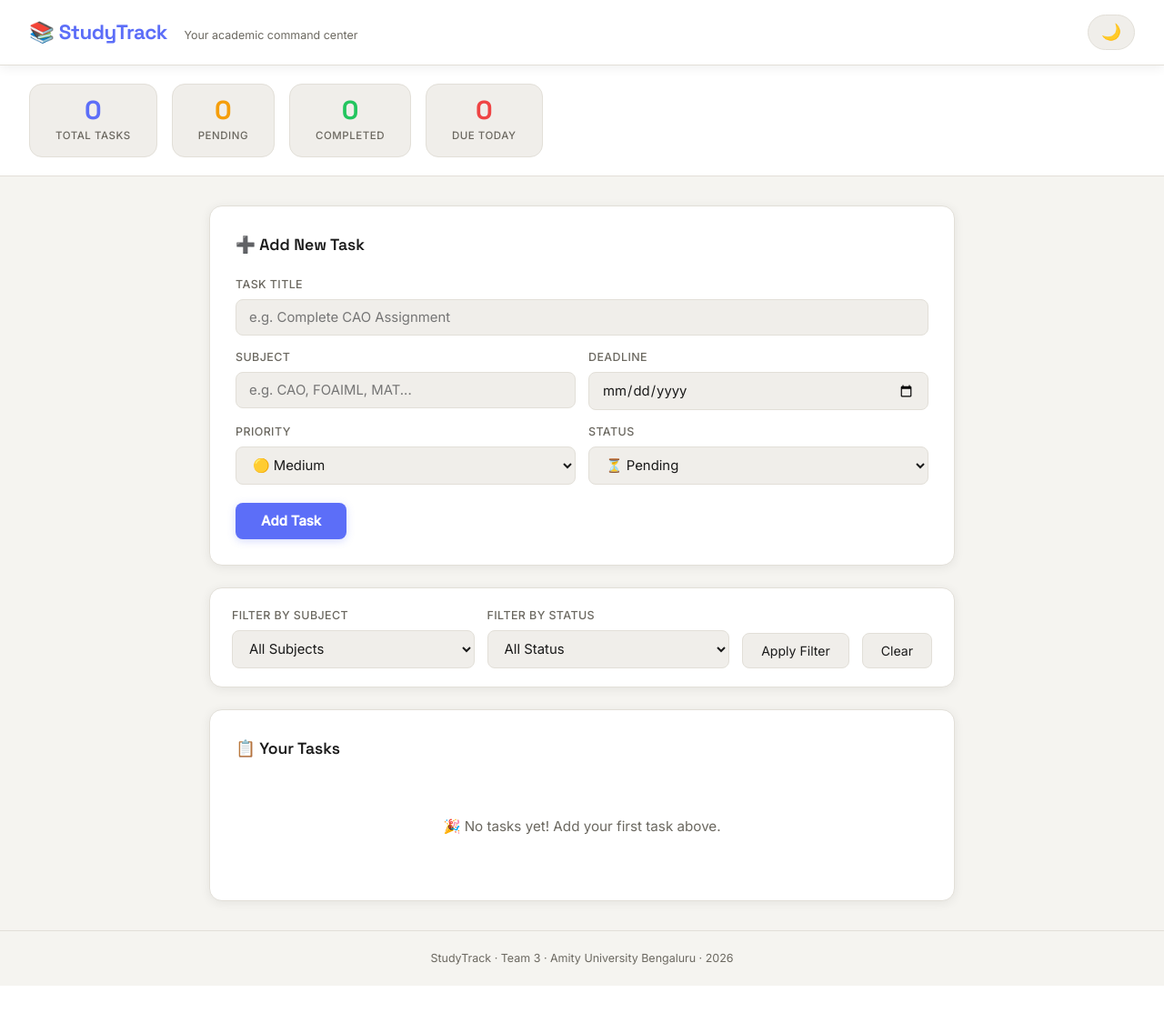
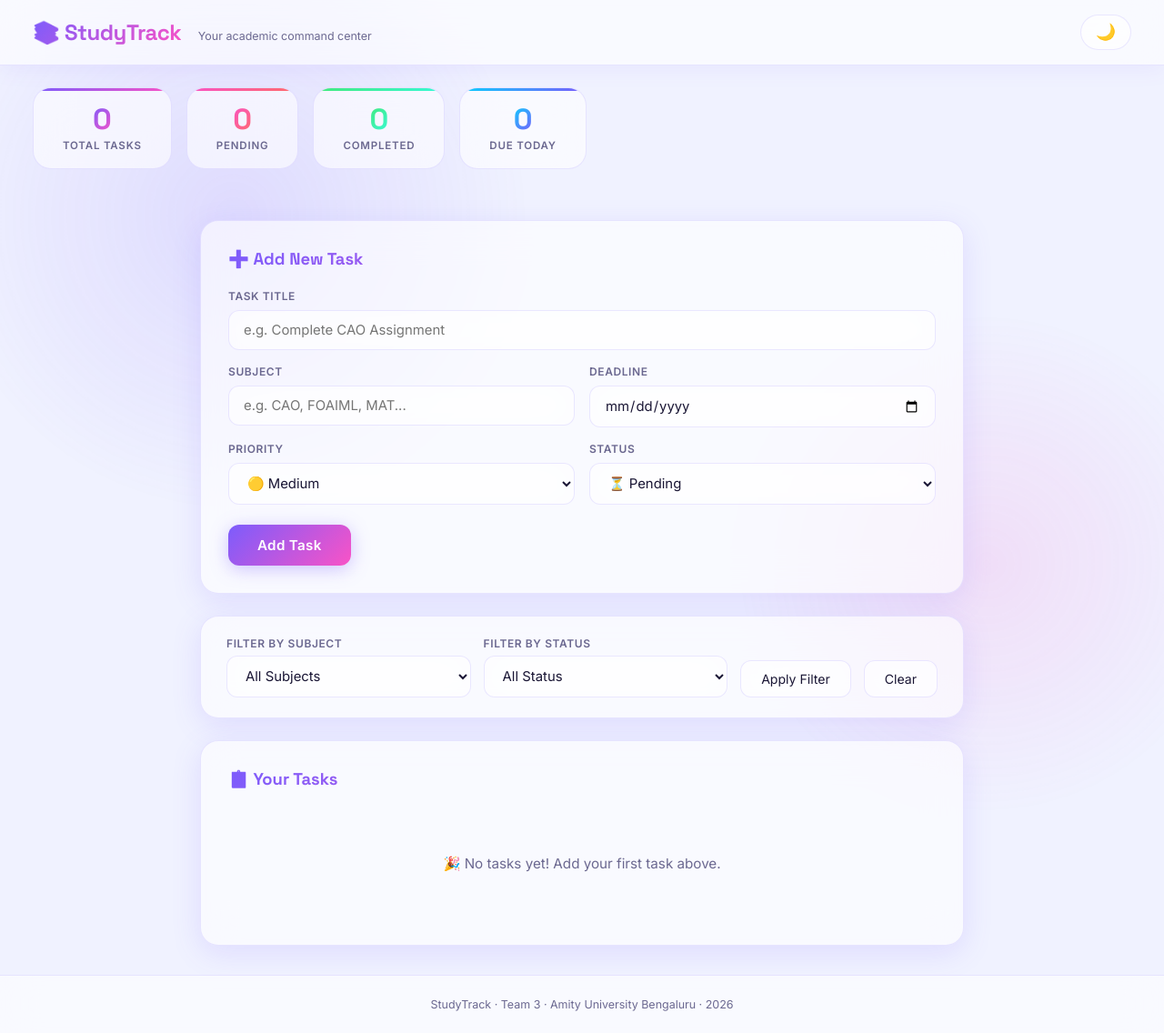
Before and after one commit to konduruyuvashree/student-task-tracker, a Flask app: page / in a window 1280 px wide. Shown: the whole page at 91% size. Before the commit the page ends 1084 px from the top, so only its background shows below. Run offline with Flask 3, Linux system fonts and the light colour scheme; data that the repository does not hold is empty.

Commit message:
style: upgrade UI with glassmorphism and gradient design

```diff
--- a/student-task-tracker/static/css/style.css
+++ b/student-task-tracker/static/css/style.css
@@ -1,46 +1,48 @@
 /* =====================
-   CSS VARIABLES - THEMES
+   IMPORTS & VARIABLES
    ===================== */
+@import url('https://fonts.googleapis.com/css2?family=Space+Grotesk:wght@300;400;500;600;700&family=Inter:wght@300;400;500;600&display=swap');
+
 :root {
-    --bg: #f5f4f0;
-    --surface: #ffffff;
-    --surface2: #f0eeea;
-    --border: #e2dfd8;
-    --text: #1a1a1a;
-    --text-muted: #6b6860;
-    --accent: #5c6ef8;
-    --accent-hover: #4a5ce6;
-    --accent-light: #eef0ff;
+    --bg: #f0f2ff;
+    --bg2: #e8ebff;
+    --surface: rgba(255,255,255,0.75);
+    --surface2: rgba(255,255,255,0.5);
+    --glass: rgba(255,255,255,0.6);
+    --border: rgba(120,100,255,0.15);
+    --text: #1a1635;
+    --text-muted: #6b6890;
+    --accent: #7c5cfc;
+    --accent2: #f953c6;
+    --accent3: #0acffe;
+    --grad1: linear-gradient(135deg, #7c5cfc, #f953c6);
+    --grad2: linear-gradient(135deg, #0acffe, #7c5cfc);
+    --grad3: linear-gradient(135deg, #f953c6, #ff6b6b);
+    --grad4: linear-gradient(135deg, #43e97b, #38f9d7);
     --success: #22c55e;
-    --success-light: #dcfce7;
+    --success-light: rgba(34,197,94,0.12);
     --warning: #f59e0b;
-    --warning-light: #fef3c7;
+    --warning-light: rgba(245,158,11,0.12);
     --danger: #ef4444;
-    --danger-light: #fee2e2;
-    --shadow: 0 2px 12px rgba(0,0,0,0.07);
-    --shadow-hover: 0 6px 24px rgba(0,0,0,0.12);
-    --radius: 14px;
-    --radius-sm: 8px;
+    --danger-light: rgba(239,68,68,0.12);
+    --shadow: 0 8px 32px rgba(124,92,252,0.15);
+    --shadow-hover: 0 16px 48px rgba(124,92,252,0.25);
+    --radius: 20px;
+    --radius-sm: 12px;
+    --blur: blur(20px);
 }
 
 [data-theme="dark"] {
-    --bg: #0f0f13;
-    --surface: #1a1a22;
-    --surface2: #22222e;
-    --border: #2e2e3e;
-    --text: #f0eff8;
-    --text-muted: #8b8aa0;
-    --accent: #7c8dff;
-    --accent-hover: #6b7df0;
-    --accent-light: #1e2040;
-    --success: #4ade80;
-    --success-light: #052e16;
-    --warning: #fbbf24;
-    --warning-light: #1c1508;
-    --danger: #f87171;
-    --danger-light: #2d0a0a;
-    --shadow: 0 2px 12px rgba(0,0,0,0.3);
-    --shadow-hover: 0 6px 24px rgba(0,0,0,0.5);
+    --bg: #0a0815;
+    --bg2: #100d20;
+    --surface: rgba(20,16,40,0.85);
+    --surface2: rgba(30,24,60,0.7);
+    --glass: rgba(20,16,40,0.7);
+    --border: rgba(124,92,252,0.2);
+    --text: #f0eeff;
+    --text-muted: #8b88b0;
+    --shadow: 0 8px 32px rgba(0,0,0,0.4);
+    --shadow-hover: 0 16px 48px rgba(124,92,252,0.3);
 }
 
 /* =====================
@@ -53,9 +55,36 @@ body {
     background: var(--bg);
     color: var(--text);
     min-height: 100vh;
-    transition: background 0.3s, color 0.3s;
-    line-height: 1.6;
+    transition: background 0.4s, color 0.4s;
+    position: relative;
+    overflow-x: hidden;
 }
+
+/* Animated background blobs */
+body::before {
+    content: '';
+    position: fixed;
+    width: 600px; height: 600px;
+    background: radial-gradient(circle, rgba(124,92,252,0.15), transparent 70%);
+    top: -100px; left: -100px;
+    border-radius: 50%;
+    pointer-events: none;
+    animation: blobMove 8s ease-in-out infinite alternate;
+    z-index: 0;
+}
+body::after {
+    content: '';
+    position: fixed;
+    width: 500px; height: 500px;
+    background: radial-gradient(circle, rgba(249,83,198,0.12), transparent 70%);
+    bottom: -100px; right: -100px;
+    border-radius: 50%;
+    pointer-events: none;
+    animation: blobMove2 10s ease-in-out infinite alternate;
+    z-index: 0;
+}
+@keyframes blobMove { to { transform: translate(60px, 40px) scale(1.1); } }
+@keyframes blobMove2 { to { transform: translate(-60px, -40px) scale(1.15); } }
 
 /* =====================
    NAVBAR
@@ -64,20 +93,25 @@ body {
     display: flex;
     align-items: center;
     justify-content: space-between;
-    padding: 16px 32px;
-    background: var(--surface);
+    padding: 16px 36px;
+    background: var(--glass);
+    backdrop-filter: var(--blur);
+    -webkit-backdrop-filter: var(--blur);
     border-bottom: 1px solid var(--border);
     position: sticky;
     top: 0;
     z-index: 100;
-    box-shadow: var(--shadow);
+    box-shadow: 0 4px 24px rgba(124,92,252,0.08);
 }
 
 .logo {
     font-family: 'Space Grotesk', sans-serif;
-    font-size: 1.4rem;
+    font-size: 1.5rem;
     font-weight: 700;
-    color: var(--accent);
+    background: var(--grad1);
+    -webkit-background-clip: text;
+    -webkit-text-fill-color: transparent;
+    background-clip: text;
     letter-spacing: -0.5px;
 }
 
@@ -92,13 +126,19 @@ body {
     background: var(--surface2);
     border: 1px solid var(--border);
     border-radius: 50px;
-    padding: 8px 14px;
+    padding: 8px 16px;
     font-size: 1.1rem;
     cursor: pointer;
-    transition: all 0.2s;
+    transition: all 0.3s;
     color: var(--text);
+    backdrop-filter: var(--blur);
 }
-.theme-toggle:hover { background: var(--accent-light); transform: scale(1.05); }
+.theme-toggle:hover {
+    background: var(--grad1);
+    border-color: transparent;
+    transform: scale(1.05);
+    box-shadow: 0 4px 20px rgba(124,92,252,0.4);
+}
 
 /* =====================
    STATS BAR
@@ -106,72 +146,100 @@ body {
 .stats-bar {
     display: flex;
     gap: 16px;
-    padding: 20px 32px;
-    background: var(--surface);
-    border-bottom: 1px solid var(--border);
+    padding: 24px 36px;
     overflow-x: auto;
+    position: relative;
+    z-index: 1;
 }
 
 .stat-card {
     display: flex;
     flex-direction: column;
     align-items: center;
-    background: var(--surface2);
+    background: var(--glass);
+    backdrop-filter: var(--blur);
     border: 1px solid var(--border);
     border-radius: var(--radius);
-    padding: 14px 28px;
-    min-width: 110px;
-    gap: 4px;
+    padding: 18px 32px;
+    min-width: 120px;
+    gap: 6px;
+    transition: transform 0.3s, box-shadow 0.3s;
+    position: relative;
+    overflow: hidden;
 }
+.stat-card::before {
+    content: '';
+    position: absolute;
+    top: 0; left: 0; right: 0;
+    height: 3px;
+    background: var(--grad1);
+    border-radius: 3px 3px 0 0;
+}
+.stat-card:nth-child(2)::before { background: var(--grad3); }
+.stat-card:nth-child(3)::before { background: var(--grad4); }
+.stat-card:nth-child(4)::before { background: var(--grad2); }
+.stat-card:hover { transform: translateY(-4px); box-shadow: var(--shadow-hover); }
 
 .stat-num {
     font-family: 'Space Grotesk', sans-serif;
-    font-size: 1.8rem;
+    font-size: 2rem;
     font-weight: 700;
-    color: var(--accent);
+    background: var(--grad1);
+    -webkit-background-clip: text;
+    -webkit-text-fill-color: transparent;
+    background-clip: text;
     line-height: 1;
 }
-.stat-num.pending { color: var(--warning); }
-.stat-num.done { color: var(--success); }
-.stat-num.urgent { color: var(--danger); }
+.stat-num.pending { background: var(--grad3); -webkit-background-clip: text; background-clip: text; }
+.stat-num.done { background: var(--grad4); -webkit-background-clip: text; background-clip: text; }
+.stat-num.urgent { background: var(--grad2); -webkit-background-clip: text; background-clip: text; }
 
 .stat-label {
     font-size: 0.72rem;
     color: var(--text-muted);
     text-transform: uppercase;
-    letter-spacing: 0.5px;
-    font-weight: 500;
+    letter-spacing: 0.8px;
+    font-weight: 600;
 }
 
 /* =====================
    MAIN CONTENT
    ===================== */
 .main-content {
-    max-width: 860px;
+    max-width: 880px;
     margin: 32px auto;
     padding: 0 20px;
     display: flex;
     flex-direction: column;
     gap: 24px;
+    position: relative;
+    z-index: 1;
 }
 
 /* =====================
    PANELS
    ===================== */
 .panel {
-    background: var(--surface);
+    background: var(--glass);
+    backdrop-filter: var(--blur);
+    -webkit-backdrop-filter: var(--blur);
     border: 1px solid var(--border);
     border-radius: var(--radius);
-    padding: 28px;
+    padding: 30px;
     box-shadow: var(--shadow);
+    transition: box-shadow 0.3s;
 }
+.panel:hover { box-shadow: var(--shadow-hover); }
 
 .panel-title {
     font-family: 'Space Grotesk', sans-serif;
-    font-size: 1.1rem;
-    font-weight: 600;
-    margin-bottom: 20px;
-    color: var(--text);
+    font-size: 1.15rem;
+    font-weight: 700;
+    margin-bottom: 22px;
+    background: var(--grad1);
+    -webkit-background-clip: text;
+    -webkit-text-fill-color: transparent;
+    background-clip: text;
 }
 
 /* =====================
@@ -180,56 +248,61 @@ body {
 .form-grid {
     display: grid;
     grid-template-columns: 1fr 1fr;
-    gap: 14px;
-    margin-bottom: 20px;
+    gap: 16px;
+    margin-bottom: 22px;
 }
-
-.form-group { display: flex; flex-direction: column; gap: 6px; }
+.form-group { display: flex; flex-direction: column; gap: 8px; }
 .form-group.full-width { grid-column: 1 / -1; }
 
 label {
-    font-size: 0.78rem;
-    font-weight: 500;
+    font-size: 0.75rem;
+    font-weight: 600;
     color: var(--text-muted);
     text-transform: uppercase;
-    letter-spacing: 0.4px;
+    letter-spacing: 0.6px;
 }
 
 input[type="text"], input[type="date"], select {
     background: var(--surface2);
     border: 1.5px solid var(--border);
     border-radius: var(--radius-sm);
-    padding: 10px 14px;
+    padding: 12px 16px;
     font-size: 0.93rem;
     color: var(--text);
     font-family: 'Inter', sans-serif;
-    transition: border-color 0.2s, box-shadow 0.2s;
+    transition: all 0.3s;
     outline: none;
     width: 100%;
+    backdrop-filter: var(--blur);
 }
-
 input:focus, select:focus {
     border-color: var(--accent);
-    box-shadow: 0 0 0 3px var(--accent-light);
+    box-shadow: 0 0 0 4px rgba(124,92,252,0.12);
+    background: var(--surface);
 }
 
 /* =====================
    BUTTONS
    ===================== */
 .btn-primary {
-    background: var(--accent);
+    background: var(--grad1);
     color: #fff;
     border: none;
     border-radius: var(--radius-sm);
-    padding: 11px 28px;
-    font-size: 0.93rem;
-    font-weight: 600;
+    padding: 13px 32px;
+    font-size: 0.95rem;
+    font-weight: 700;
     cursor: pointer;
     font-family: 'Inter', sans-serif;
-    transition: background 0.2s, transform 0.15s, box-shadow 0.2s;
-    box-shadow: 0 2px 8px rgba(92, 110, 248, 0.25);
+    transition: all 0.3s;
+    box-shadow: 0 4px 20px rgba(124,92,252,0.35);
+    letter-spacing: 0.3px;
 }
-.btn-primary:hover { background: var(--accent-hover); transform: translateY(-1px); box-shadow: 0 4px 14px rgba(92,110,248,0.35); }
+.btn-primary:hover {
+    transform: translateY(-2px);
+    box-shadow: 0 8px 30px rgba(124,92,252,0.5);
+    filter: brightness(1.1);
+}
 .btn-primary:active { transform: translateY(0); }
 
 .btn-ghost {
@@ -237,13 +310,19 @@ input:focus, select:focus {
     color: var(--text);
     border: 1.5px solid var(--border);
     border-radius: var(--radius-sm);
-    padding: 10px 20px;
+    padding: 11px 22px;
     font-size: 0.88rem;
     cursor: pointer;
     font-family: 'Inter', sans-serif;
-    transition: all 0.2s;
+    transition: all 0.3s;
+    backdrop-filter: var(--blur);
 }
-.btn-ghost:hover { background: var(--accent-light); border-color: var(--accent); color: var(--accent); }
+.btn-ghost:hover {
+    background: rgba(124,92,252,0.1);
+    border-color: var(--accent);
+    color: var(--accent);
+    transform: translateY(-1px);
+}
 
 /* =====================
    FILTER BAR
@@ -252,104 +331,148 @@ input:focus, select:focus {
     display: flex;
     align-items: flex-end;
     gap: 14px;
-    background: var(--surface);
+    background: var(--glass);
+    backdrop-filter: var(--blur);
     border: 1px solid var(--border);
     border-radius: var(--radius);
-    padding: 20px 24px;
+    padding: 22px 28px;
     box-shadow: var(--shadow);
     flex-wrap: wrap;
 }
-
 .filter-group { display: flex; flex-direction: column; gap: 6px; flex: 1; min-width: 140px; }
 
 /* =====================
    REMINDER BANNER
    ===================== */
 .reminder-banner {
-    background: var(--danger-light);
-    border: 1.5px solid var(--danger);
+    background: linear-gradient(135deg, rgba(239,68,68,0.15), rgba(249,83,198,0.1));
+    border: 1.5px solid rgba(239,68,68,0.3);
     border-radius: var(--radius-sm);
-    padding: 14px 20px;
+    padding: 16px 22px;
     display: flex;
     align-items: center;
     justify-content: space-between;
     color: var(--danger);
-    font-weight: 500;
+    font-weight: 600;
     font-size: 0.9rem;
+    backdrop-filter: var(--blur);
+    animation: pulse 2s ease-in-out infinite;
+}
+@keyframes pulse {
+    0%, 100% { box-shadow: 0 0 0 0 rgba(239,68,68,0.2); }
+    50% { box-shadow: 0 0 0 6px rgba(239,68,68,0); }
 }
 .reminder-banner button {
-    background: none;
-    border: none;
-    cursor: pointer;
-    color: var(--danger);
-    font-size: 1rem;
+    background: none; border: none; cursor: pointer;
+    color: var(--danger); font-size: 1rem; opacity: 0.7;
+    transition: opacity 0.2s;
 }
+.reminder-banner button:hover { opacity: 1; }
 
 /* =====================
    TASK CARDS
    ===================== */
-.task-list { display: flex; flex-direction: column; gap: 12px; }
+.task-list { display: flex; flex-direction: column; gap: 14px; }
 
 .task-card {
     background: var(--surface2);
-    border: 1.5px solid var(--border);
+    backdrop-filter: var(--blur);
+    border: 1px solid var(--border);
     border-radius: var(--radius-sm);
-    padding: 16px 20px;
+    padding: 18px 22px;
     display: flex;
     align-items: center;
     gap: 16px;
-    transition: box-shadow 0.2s, transform 0.15s, border-color 0.2s;
-    cursor: default;
+    transition: all 0.3s;
+    position: relative;
+    overflow: hidden;
 }
-.task-card:hover { box-shadow: var(--shadow-hover); transform: translateY(-2px); border-color: var(--accent); }
-.task-card.completed { opacity: 0.6; }
+.task-card::before {
+    content: '';
+    position: absolute;
+    left: 0; top: 0; bottom: 0;
+    width: 3px;
+    background: var(--grad1);
+    border-radius: 3px 0 0 3px;
+}
+.task-card:hover {
+    box-shadow: var(--shadow-hover);
+    transform: translateX(4px);
+    border-color: rgba(124,92,252,0.3);
+    background: var(--surface);
+}
+.task-card.completed { opacity: 0.55; }
 .task-card.completed .task-title { text-decoration: line-through; }
+.task-card.completed::before { background: var(--grad4); }
 
 .task-priority-dot {
-    width: 10px; height: 10px;
+    width: 12px; height: 12px;
     border-radius: 50%;
     flex-shrink: 0;
 }
-.priority-High { background: var(--danger); box-shadow: 0 0 6px var(--danger); }
-.priority-Medium { background: var(--warning); box-shadow: 0 0 6px var(--warning); }
-.priority-Low { background: var(--success); box-shadow: 0 0 6px var(--success); }
+.priority-High { background: var(--danger); box-shadow: 0 0 8px var(--danger); }
+.priority-Medium { background: var(--warning); box-shadow: 0 0 8px var(--warning); }
+.priority-Low { background: var(--success); box-shadow: 0 0 8px var(--success); }
 
 .task-body { flex: 1; min-width: 0; }
-.task-title { font-weight: 600; font-size: 0.95rem; margin-bottom: 4px; white-space: nowrap; overflow: hidden; text-overflow: ellipsis; }
-.task-meta { display: flex; gap: 10px; flex-wrap: wrap; }
+.task-title {
+    font-weight: 700;
+    font-size: 0.97rem;
+    margin-bottom: 6px;
+    white-space: nowrap;
+    overflow: hidden;
+    text-overflow: ellipsis;
+    font-family: 'Space Grotesk', sans-serif;
+}
+.task-meta { display: flex; gap: 8px; flex-wrap: wrap; }
 
 .badge {
-    font-size: 0.72rem;
-    padding: 2px 10px;
+    font-size: 0.7rem;
+    padding: 3px 12px;
     border-radius: 50px;
-    font-weight: 500;
-    border: 1px solid transparent;
+    font-weight: 600;
+    letter-spacing: 0.3px;
 }
-.badge-subject { background: var(--accent-light); color: var(--accent); border-color: var(--accent); }
-.badge-deadline { background: var(--warning-light); color: var(--warning); }
-.badge-deadline.overdue { background: var(--danger-light); color: var(--danger); }
+.badge-subject {
+    background: linear-gradient(135deg, rgba(124,92,252,0.15), rgba(249,83,198,0.1));
+    color: var(--accent);
+    border: 1px solid rgba(124,92,252,0.25);
+}
+.badge-deadline { background: var(--warning-light); color: var(--warning); border: 1px solid rgba(245,158,11,0.2); }
+.badge-deadline.overdue { background: var(--danger-light); color: var(--danger); border: 1px solid rgba(239,68,68,0.2); }
 .badge-status-Pending { background: var(--warning-light); color: var(--warning); }
-.badge-status-In.Progress { background: var(--accent-light); color: var(--accent); }
+.badge-status-In { background: rgba(10,207,254,0.1); color: var(--accent3); }
 .badge-status-Completed { background: var(--success-light); color: var(--success); }
 
 .task-actions { display: flex; gap: 8px; }
 
 .btn-icon {
-    background: none;
-    border: 1.5px solid var(--border);
+    background: var(--surface);
+    border: 1px solid var(--border);
     border-radius: var(--radius-sm);
-    padding: 6px 10px;
+    padding: 8px 12px;
     cursor: pointer;
     font-size: 0.85rem;
-    transition: all 0.2s;
+    transition: all 0.3s;
     color: var(--text-muted);
+    backdrop-filter: var(--blur);
 }
-.btn-icon:hover { background: var(--accent-light); border-color: var(--accent); color: var(--accent); }
-.btn-icon.delete:hover { background: var(--danger-light); border-color: var(--danger); color: var(--danger); }
+.btn-icon:hover {
+    background: rgba(124,92,252,0.12);
+    border-color: var(--accent);
+    transform: scale(1.1);
+    box-shadow: 0 4px 12px rgba(124,92,252,0.2);
+}
+.btn-icon.delete:hover {
+    background: var(--danger-light);
+    border-color: var(--danger);
+    color: var(--danger);
+    box-shadow: 0 4px 12px rgba(239,68,68,0.2);
+}
 
 .empty-state {
     text-align: center;
-    padding: 40px;
+    padding: 50px;
     color: var(--text-muted);
     font-size: 0.95rem;
 }
@@ -359,44 +482,64 @@ input:focus, select:focus {
    ===================== */
 .modal-overlay {
     position: fixed; inset: 0;
-    background: rgba(0,0,0,0.5);
+    background: rgba(10,8,20,0.6);
     z-index: 200;
     display: flex;
     align-items: center;
     justify-content: center;
-    backdrop-filter: blur(4px);
+    backdrop-filter: blur(8px);
 }
 
 .modal {
-    background: var(--surface);
+    background: var(--glass);
+    backdrop-filter: var(--blur);
     border: 1px solid var(--border);
     border-radius: var(--radius);
-    padding: 32px;
+    padding: 36px;
     width: 90%;
-    max-width: 520px;
-    box-shadow: 0 20px 60px rgba(0,0,0,0.2);
+    max-width: 540px;
+    box-shadow: 0 24px 80px rgba(0,0,0,0.3);
+    animation: modalIn 0.3s cubic-bezier(0.34, 1.56, 0.64, 1);
+}
+@keyframes modalIn {
+    from { opacity: 0; transform: scale(0.85) translateY(20px); }
+    to { opacity: 1; transform: scale(1) translateY(0); }
 }
 
 .modal h3 {
     font-family: 'Space Grotesk', sans-serif;
-    font-size: 1.15rem;
-    font-weight: 600;
-    margin-bottom: 20px;
+    font-size: 1.2rem;
+    font-weight: 700;
+    margin-bottom: 22px;
+    background: var(--grad1);
+    -webkit-background-clip: text;
+    -webkit-text-fill-color: transparent;
+    background-clip: text;
 }
-
-.modal-actions { display: flex; gap: 12px; margin-top: 8px; }
+.modal-actions { display: flex; gap: 12px; margin-top: 10px; }
 
 /* =====================
    FOOTER
    ===================== */
 .footer {
     text-align: center;
-    padding: 20px;
+    padding: 24px;
     color: var(--text-muted);
     font-size: 0.78rem;
     border-top: 1px solid var(--border);
     margin-top: 20px;
+    position: relative;
+    z-index: 1;
+    background: var(--glass);
+    backdrop-filter: var(--blur);
 }
+
+/* =====================
+   SCROLLBAR
+   ===================== */
+::-webkit-scrollbar { width: 6px; }
+::-webkit-scrollbar-track { background: transparent; }
+::-webkit-scrollbar-thumb { background: var(--accent); border-radius: 10px; opacity: 0.5; }
 
 /* =====================
    RESPONSIVE
@@ -405,9 +548,9 @@ input:focus, select:focus {
     .navbar { padding: 14px 16px; }
     .tagline { display: none; }
     .stats-bar { padding: 14px 16px; gap: 10px; }
-    .stat-card { padding: 10px 18px; min-width: 85px; }
+    .stat-card { padding: 12px 20px; min-width: 90px; }
     .main-content { padding: 0 12px; margin: 16px auto; }
-    .panel { padding: 18px; }
+    .panel { padding: 20px; }
     .form-grid { grid-template-columns: 1fr; }
     .filter-bar { flex-direction: column; }
     .task-card { flex-wrap: wrap; }
```
